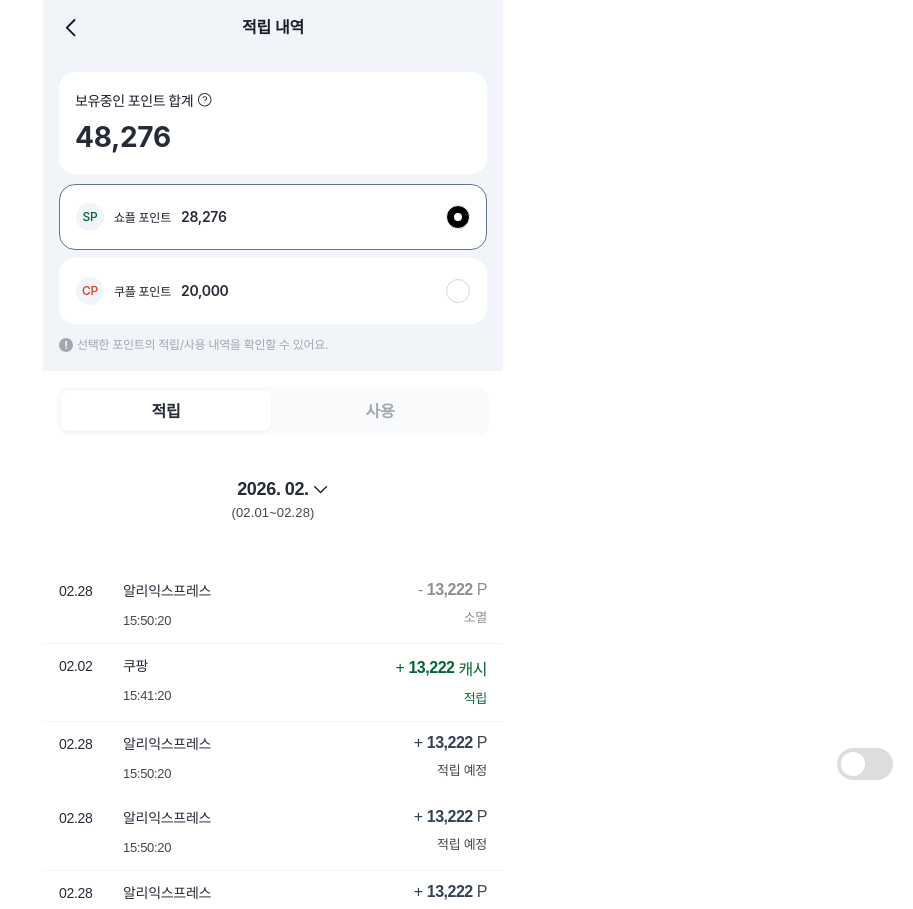
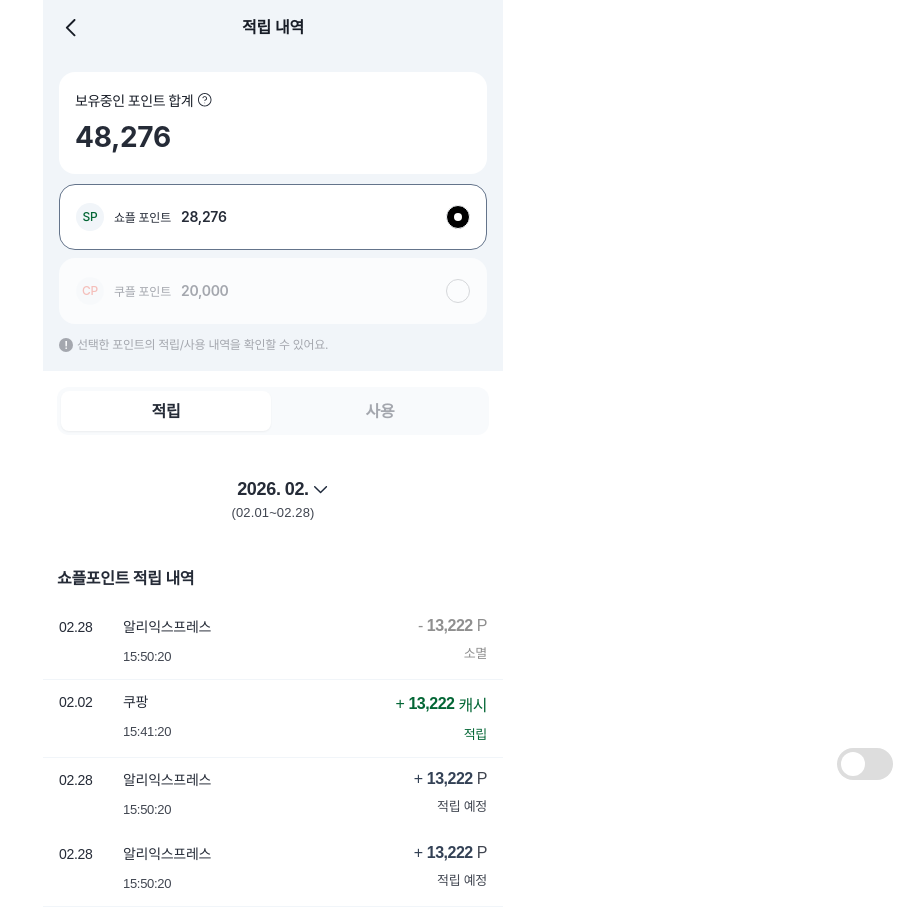
Before and after one commit to Hapbelle/0506, a plain HTML site: page pluspoint-history.html in a window 1280 px wide. Shown: the top 909 px of the page, without its empty margins (367-1280 px from the left). Drawn offline with Linux system fonts and the light colour scheme; a web font is replaced by a local one.

Commit message:
Add files via upload

```diff
--- a/css/style-plushistory.css
+++ b/css/style-plushistory.css
@@ -407,6 +407,56 @@
 
 .point-icon--choice.point-icon--cp{
   color: #e63625;
+}
+
+
+/* =========================================================
+   Point Wallet Option State
+   - 선택된 포인트 강조
+   - 선택 안 된 포인트는 옅게 처리
+========================================================= */
+.point-wallet__option-card{
+  transition: border-color 0.2s ease, background-color 0.2s ease, opacity 0.2s ease;
+}
+
+/* 선택 안 된 카드 */
+.point-wallet__input:not(:checked) + .point-wallet__option-card{
+  background: rgba(255, 255, 255, 0.72);
+  border-color: transparent;
+}
+
+/* 선택 안 된 카드 내부 텍스트 */
+.point-wallet__input:not(:checked) + .point-wallet__option-card .point-wallet__option-name,
+.point-wallet__input:not(:checked) + .point-wallet__option-card .point-wallet__option-value{
+  color: var(--gray-400, #a4a7ae);
+}
+
+/* 선택 안 된 카드 아이콘 */
+.point-wallet__input:not(:checked) + .point-wallet__option-card .point-icon{
+  opacity: 0.3;
+}
+
+/* 선택 안 된 카드 우측 체크 */
+.point-wallet__input:not(:checked) + .point-wallet__option-card .point-wallet__check{
+  border-color: var(--gray-300, #d5d7da);
+  background: transparent;
+}
+
+/* 선택된 카드 */
+.point-wallet__input:checked + .point-wallet__option-card{
+  background: #fff;
+  border-color: var(--slate-500, #64748b);
+}
+
+/* 선택된 카드 내부 텍스트 */
+.point-wallet__input:checked + .point-wallet__option-card .point-wallet__option-name,
+.point-wallet__input:checked + .point-wallet__option-card .point-wallet__option-value{
+  color: var(--gray-800, #252b37);
+}
+
+/* 선택된 카드 아이콘 */
+.point-wallet__input:checked + .point-wallet__option-card .point-icon{
+  opacity: 1;
 }
 
 
@@ -1213,6 +1263,14 @@ html, body{
   background: #F8FAFC;
 }
 
+.point-history__current-title{
+  margin: 0;
+  color: var(--gray-800, #252b37);
+  font-size: 1rem;
+  line-height: 1.5rem;
+  letter-spacing: -0.01875rem;
+  font-weight: 600;
+}
 
 /* =========================================================
    Footer Notice (알려드려요)
--- a/pluspoint-history.html
+++ b/pluspoint-history.html
@@ -157,6 +157,7 @@
 
             <p class="month-picker__range">(02.01~02.28)</p>
             </div>
+            <p class="point-history__current-title" id="pointHistoryTitle">쇼플포인트 적립 내역</p>
         </div>
         <!-- ✅ 적립/사용 리스트 영역 -->
         <div class="point-history__list" aria-label="포인트 내역 리스트">
@@ -625,11 +626,40 @@ if (controls && controlsSentinel) {
 
 
 // ===== Tabs =====
+// ===== Point Type + Tabs Title =====
+const pointRadios = document.querySelectorAll("[data-point-radio]");
+const historyTitle = document.getElementById("pointHistoryTitle");
+
 const tabsWrap = document.querySelector(".segmented");
 const tabs = document.querySelectorAll(".segmented__tab");
 const panels = document.querySelectorAll("[data-panel]");
 
+let currentView = "earn";
+
+function getSelectedPointName() {
+  const checkedPoint = document.querySelector("[data-point-radio]:checked");
+
+  if (!checkedPoint) return "쇼플포인트";
+
+  return checkedPoint.value === "cp" ? "쿠플포인트" : "쇼플포인트";
+}
+
+function getViewName(view) {
+  return view === "use" ? "사용" : "적립";
+}
+
+function updateHistoryTitle() {
+  if (!historyTitle) return;
+
+  const pointName = getSelectedPointName();
+  const viewName = getViewName(currentView);
+
+  historyTitle.textContent = `${pointName} ${viewName} 내역`;
+}
+
 function setView(view){
+  currentView = view;
+
   tabsWrap?.classList.toggle("is-use", view === "use");
 
   tabs.forEach(btn => {
@@ -641,11 +671,23 @@ function setView(view){
   panels.forEach(p => {
     p.hidden = p.dataset.panel !== view;
   });
+
+  updateHistoryTitle();
 }
 
-tabs.forEach(btn => btn.addEventListener("click", () => setView(btn.dataset.view)));
+tabs.forEach(btn => {
+  btn.addEventListener("click", function () {
+    setView(btn.dataset.view);
+  });
+});
+
+pointRadios.forEach(radio => {
+  radio.addEventListener("change", function () {
+    updateHistoryTitle();
+  });
+});
+
 setView("earn");
-
 
 // nav 없을때 최상단
 (function(){
```
